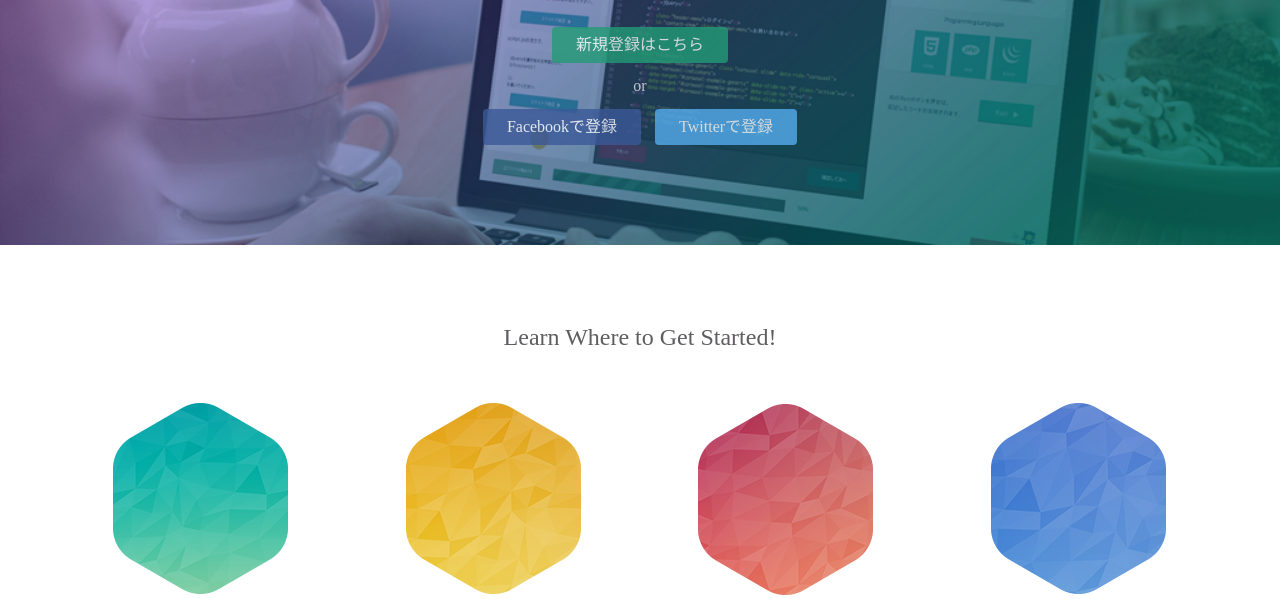
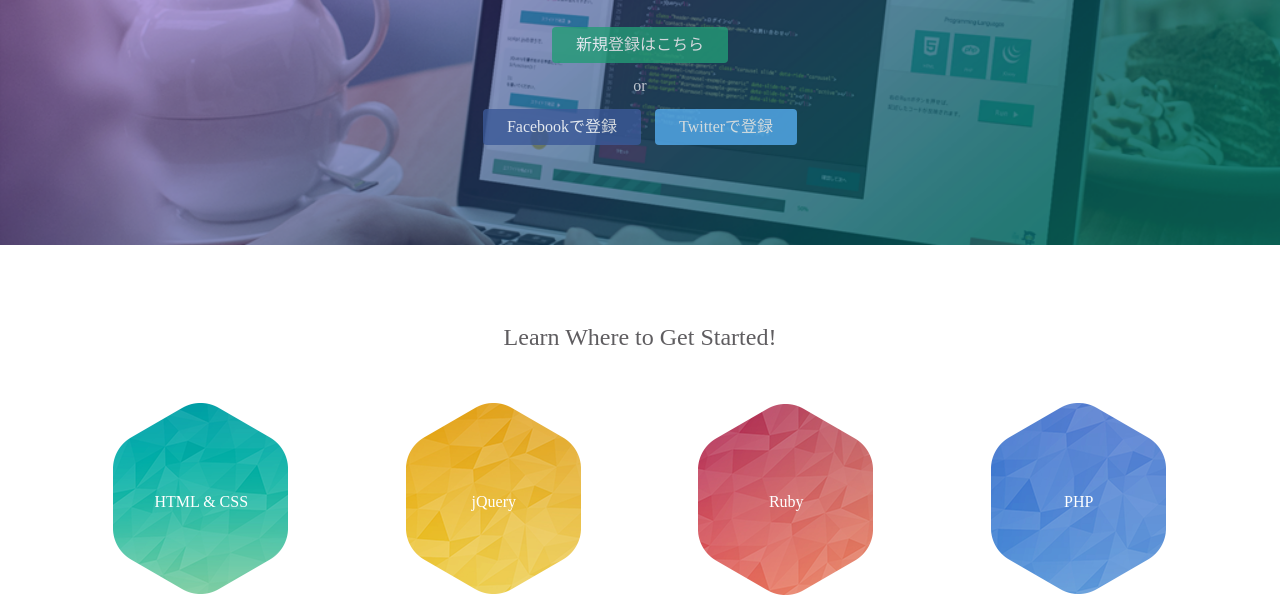
Before and after one commit to arsh-0103/araitest, a plain HTML site: page index.html in a window 1280 px wide. Shown: the part 305-904 px from the top of the page. Drawn offline with Linux system fonts and the light colour scheme.

Commit message:
fix:second-wrapperの見た目調整

```diff
--- a/index.html
+++ b/index.html
@@ -42,23 +42,31 @@
        </div>
        <div class="l-container">
         <div class="item">
-          <img src="img-box/html-hex-green.png">
-          <p>HTML & CSS</p>
+          <div class="item-icon">
+           <img src="img-box/html-hex-green.png">
+           <p>HTML & CSS</p>
+          </div>
           <p class="lesson-intro">ウェブページの作成に使用される言語です。HTMLとCSSを組み合わせることで、静的なページを作り上げることができます。</p>
         </div>
         <div class="item">
-          <img src="img-box/jQuery-hex-yellow.png">
-          <p>jQuery</p>
+          <div class="item-icon">
+           <img src="img-box/jQuery-hex-yellow.png">
+           <p class="l-head">jQuery</p>
+          </div>
           <p class="lesson-intro">素敵な動きを手軽に実装できるJavaScriptライブラリです。 アニメーション効果をつけたり、Ajax（エイジャックス）を使って外部ファイルを読み込んだりと色々なことができます。</p>
         </div>
         <div class="item">
-          <img src="img-box/ruby-hex-red.png">
-          <p>Ruby</p>
+          <div class="item-icon">
+           <img src="img-box/ruby-hex-red.png">
+           <p class="l-head">Ruby</p>
+          </div>
           <p class="lesson-intro">オープンソースの動的なプログラミング言語で、 シンプルさと高い生産性を備えています。大きなWebアプリケーションから小さな日用ツールまで、さまざまなソフトウェアを作ることができます。</p>
         </div>
         <div class="item">
-          <img src="img-box/php-hex-blue.png">
-          <p>PHP</p>
+          <div class="item-icon">
+           <img src="img-box/php-hex-blue.png">
+           <p class="l-head">PHP</p>
+          </div>
           <p class="lesson-intro">HTMLだけではページの内容を変えることはできません。PHPはHTMLにプログラムを埋め込み、それを可能にします。</p>
         </div>
        </div>
@@ -69,7 +77,7 @@
   <div class="third-wrapper">
     <h2>さぁ、あなたもProgateでプログラミングを学んでみませんか?</h2>
     <h3 class="eigo">Let's learn to code, learn to be creative!</h3>
-    <a class="kaihatsu-btn">さっそく開発する</a>
+    <a href="#" class="kaihatsu-btn">さっそく開発する</a>
   </div>
   <footer>
     <div class="container">
--- a/style.css
+++ b/style.css
@@ -145,6 +145,18 @@ body {
     color: #5f5d60;
   }
 
+  .item-icon {
+    position: relative;
+  }
+
+  .item-icon p{
+    position: absolute;
+    top: 47%;
+    width: 100%;
+    color: white;
+  }
+
+
   .container h2 {
     text-align: center;
     font-size: 1.5em;
```
